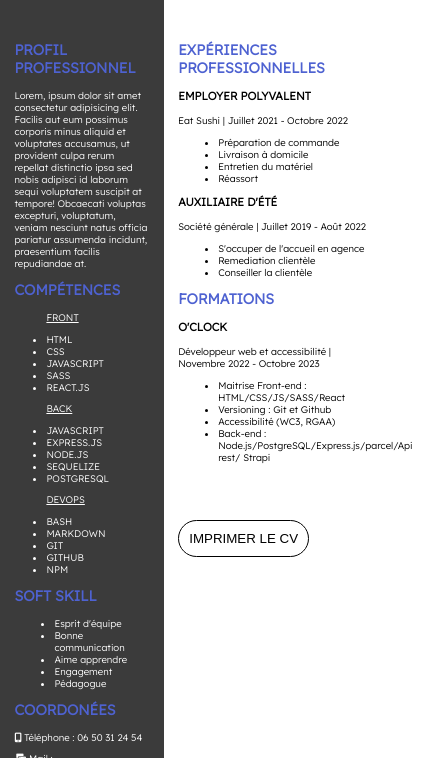
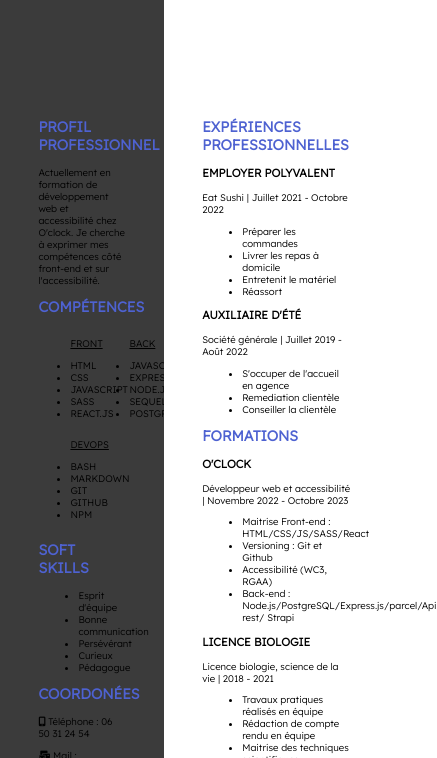
Before and after one commit to XavierMarcotte/Cv-test2.0, a website built with Parcel: page index.html in a window 390 px wide. Both pictures are taken after a click on the button "IMPRIMER LE CV". Shown: the part 86-844 px from the top of the page, 437 px wide, since content can reach past the window. Built offline with nearby package versions, Linux system fonts and the light colour scheme; files whose address does not match are found by name.

Commit message:
mise a jour

```diff
--- a/app.js
+++ b/app.js
@@ -1,7 +1,47 @@
 const bouton = document.querySelector('.impression');
+const href = document.querySelectorAll('a');
+const white = document.querySelectorAll('.white');
+const competences = document.querySelector('.compétences-list');
+const sections = document.querySelectorAll('section')
 function impress() {
-    bouton.addEventListener('click' ,() => {
-        window.print();
+    bouton.addEventListener('click', () => {
+      white.forEach(whites => {
+        whites.style.color = 'black';
+      });
+
+      href.forEach(hrefs => {
+        hrefs.style.color =  'black';
+      });
+
+      competences.style.display = 'grid';
+      competences.style.gridTemplateColumns = 'repeat(2, 1fr)';
+      competences.style.gridTemplateRows = 'repeat(2, 1fr)';
+      competences.style.gridTemplateAreas =
+        "primo deuxio"
+        "tertio quartio";
+
+      sections.forEach(section => {
+        section.style.padding ='20em 4em 0 4em';
+      })
+
+      window.print();
+    });
+  }
+
+impress();
+
+
+
+window.onafterprint = function() {
+    white.forEach(whites => {
+        whites.style.color = 'white';
+      });
+    href.forEach(hrefs => {
+          hrefs.style.color =  'white';
+        });
+    competences.style.display = '';
+
+    sections.forEach(section => {
+      section.style.padding ='';
     })
-}
-impress();
+  };
--- a/index.html
+++ b/index.html
@@ -24,11 +24,11 @@
         <section class="body-left">
             <div class="profil">
                 <h2>Profil professionnel</h2>
-                <p>Lorem, ipsum dolor sit amet consectetur adipisicing elit. Facilis aut eum possimus corporis minus aliquid et voluptates accusamus, ut provident culpa rerum repellat distinctio ipsa sed nobis adipisci id laborum sequi voluptatem suscipit at tempore! Obcaecati voluptas excepturi, voluptatum, veniam nesciunt natus officia pariatur assumenda incidunt, praesentium facilis repudiandae at.</p>
+                <p class="white">Actuellement en formation de développement web et accessibilité chez O'clock. Je cherche à exprimer mes compétences côté front-end et sur l'accessibilité.</p>
             </div>
             <div class="compétences">
                 <h2>Compétences</h2>
-                <div class="compétences-list">
+                <div class="compétences-list white">
                     <div class="compétences-list-each primo">
                         <p>Front</p>
                         <ul>
@@ -62,25 +62,25 @@
                 </div>
             </div>
             <div class="soft skil">
-                <h2>Soft Skill</h2>
-                <ul>
+                <h2>Soft Skills</h2>
+                <ul class="white">
                     <li>Esprit d'équipe</li>
                     <li>Bonne communication</li>
-                    <li>Aime apprendre</li>
-                    <li>Engagement</li>
+                    <li>Persévérant</li>
+                    <li>Curieux</li>
                     <li>Pédagogue</li>
                 </ul>
             </div>
             <div class="coordonées">
                 <h2>Coordonées</h2>
-                <p><i class='fas fa-mobile-alt'></i> Téléphone : 06 50 31 24 54</p>
-                <p><i class='fas fa-mail-bulk'></i> Mail : <a href="mailto:xaviermarcotte06@gmail.com"> xaviermarcotte06@gmail.com</a></p>
-                <p><i class='fab fa-github'></i> Mon github : <a href="https://github.com/XavierMarcotte">https://github.com/XavierMarcotte</a></p>
-                <p><i class='fas fa-search-location'></i> 78800, Houilles, France</p>
+                <p class="white"><i class='fas fa-mobile-alt'></i> Téléphone : 06 50 31 24 54</p>
+                <p class="white"><i class='fas fa-mail-bulk'></i> Mail : <a class="white" href="mailto:xaviermarcotte06@gmail.com"> xaviermarcotte06@gmail.com</a></p>
+                <p class="white"><i class='fab fa-github'></i> Mon github : <a class="white" href="https://github.com/XavierMarcotte">https://github.com/XavierMarcotte</a></p>
+                <p class="white"><i class='fas fa-search-location'></i> 78800, Houilles, France</p>
             </div>
             <div class="principaux">
                 <h2>principaux intérêts</h2>
-                <ul>
+                <ul class="white">
                     <li>Numérique</li>
                     <li>Culture</li>
                     <li>Sport</li>
@@ -95,9 +95,9 @@
                     <h3>Employer polyvalent</h3>
                     <p>Eat Sushi | Juillet 2021 - Octobre 2022</p>
                     <ul>
-                        <Li>Préparation de commande</Li>
-                        <Li>Livraison à domicile</Li>
-                        <Li>Entretien du matériel</Li>
+                        <Li>Préparer les commandes</Li>
+                        <Li>Livrer les repas à domicile</Li>
+                        <Li>Entretenit le matériel</Li>
                         <Li>Réassort</Li>
                     </ul>
                 </div>
@@ -123,6 +123,16 @@
                         <Li>Back-end : Node.js/PostgreSQL/Express.js/parcel/Api rest/ Strapi</Li>
                     </ul>
                 </div>
+                <div class="formations">
+                    <h3>Licence biologie</h3>
+                    <p>Licence biologie, science de la vie | 2018 - 2021</p>
+                    <ul>
+                        <Li>Travaux pratiques réalisés en équipe</Li>
+                        <Li>Rédaction de compte rendu en équipe</Li>
+                        <Li>Maitrise des techniques scientifiques</Li>
+                        <Li>Présentation de projet de fin de licence</Li>
+                    </ul>
+                </div>
             </div>
             <button class="impression">Imprimer le cv</button>
         </section>
--- a/src/global.scss
+++ b/src/global.scss
@@ -182,6 +182,9 @@ main {
         .body-right {
             padding: 12em 1.5em;
         }
+        a{
+            font-size: 0.8em;
+        }
     }
 }
 
```
Also changed, not shown: dist/index.html, 6 other files.
